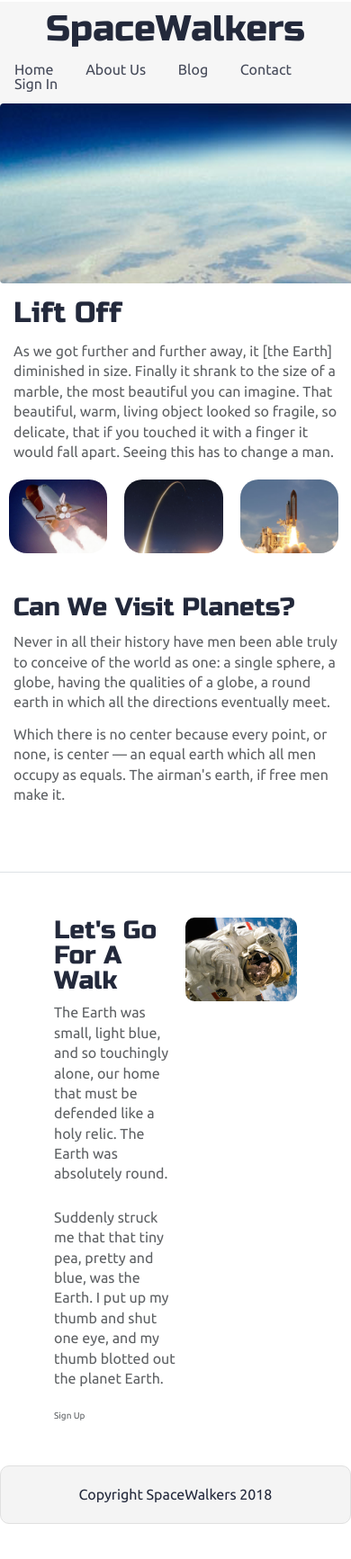
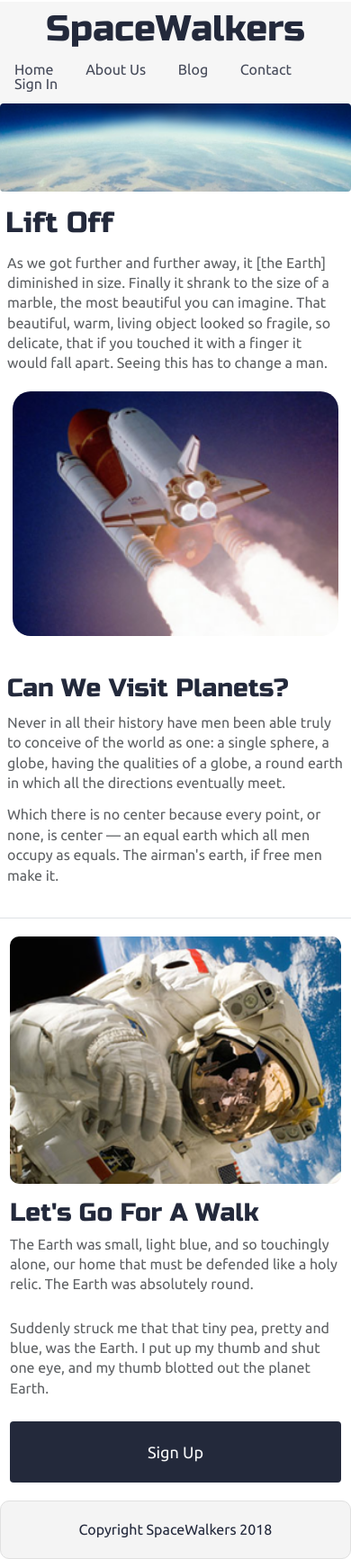
Before and after one commit to bloominstituteoftechnology/Sprint-Challenge--Advanced-CSS, a PHP site: page / in a window 390 px wide; the page is wider, and only the part inside the window is pictured. Shown: that part at 90% size. Before the commit the page ends 1694 px from the top of that part, so only its background shows below. Run offline with PHP 8.4, Linux system fonts and the light colour scheme.

Commit message:
* Completed mobile view

```diff
--- a/css/index.css
+++ b/css/index.css
@@ -165,8 +165,9 @@ p {
 }
 .topBar {
   display: flex;
+  justify-content: center;
+  align-items: center;
   flex-direction: column;
-  align-items: center;
   padding-bottom: 14px;
   margin-top: 2px;
   background-color: #F6F6F6;
@@ -196,17 +197,37 @@ footer {
 }
 .home .intro .headerImg img {
   border-radius: 4px;
+  width: 100%;
 }
 .home .intro h2 {
   padding: 15px;
 }
+@media (max-width: 500px) {
+  .home .intro h2 {
+    padding: 17px 6px;
+  }
+}
 .home .intro p {
   padding: 0 15px;
+}
+@media (max-width: 500px) {
+  .home .intro p {
+    padding: 0 8px;
+  }
 }
 .home .space-images {
   display: flex;
   flex-wrap: wrap;
   width: 100%;
+}
+@media (max-width: 500px) {
+  .home .space-images .sky,
+  .home .space-images .launch {
+    display: none;
+  }
+  .home .space-images .blast {
+    width: 100%;
+  }
 }
 .home .space-images img {
   width: 28%;
@@ -214,11 +235,26 @@ footer {
   border-radius: 20px;
   height: 100%;
 }
+@media (max-width: 500px) {
+  .home .space-images img {
+    margin: 20px 3.5%;
+  }
+}
 .home .visit-planets {
   padding: 15px;
 }
+@media (max-width: 500px) {
+  .home .visit-planets {
+    padding: 10px 8px;
+  }
+}
 .home .visit-planets h3 {
   margin-top: 11px;
+}
+@media (max-width: 500px) {
+  .home .visit-planets h3 {
+    margin-top: 14px;
+  }
 }
 .home .visit-planets p {
   margin-top: 13px;
@@ -230,8 +266,21 @@ footer {
   display: flex;
   justify-content: center;
 }
+@media (max-width: 500px) {
+  .home .walk {
+    flex-direction: column;
+    padding: 20px 11px;
+    margin-top: 26px;
+  }
+}
 .home .walk .walk-text {
   width: 50%;
+}
+@media (max-width: 500px) {
+  .home .walk .walk-text {
+    width: 100%;
+    margin-top: 16px;
+  }
 }
 .home .walk .walk-text h3 {
   margin-bottom: 10px;
@@ -239,9 +288,36 @@ footer {
 .home .walk .walk-text p {
   margin-bottom: 26px;
 }
+.home .walk .walk-text .btn {
+  display: flex;
+  justify-content: center;
+  align-items: center;
+  padding: 10px;
+  background-color: #23293B;
+  color: #F6F7F8;
+  width: 100px;
+  font-size: 1.5rem;
+  -webkit-border-radius: 4px;
+  -moz-border-radius: 4px;
+  border-radius: 4px;
+}
+@media (max-width: 500px) {
+  .home .walk .walk-text .btn {
+    width: 100%;
+    padding: 25px;
+    font-size: 1.8rem;
+  }
+}
 .home .walk .walk-img {
   width: 46%;
   margin-left: 4%;
+}
+@media (max-width: 500px) {
+  .home .walk .walk-img {
+    width: 100%;
+    order: -1;
+    margin-left: 0;
+  }
 }
 .home .walk .walk-img img {
   width: 100%;
--- a/less/navigation.less
+++ b/less/navigation.less
@@ -2,8 +2,8 @@
 
 .topBar{
     display: flex;
+    .center(center, center);
     flex-direction: column;
-    align-items: center;
     padding-bottom: 14px;
     margin-top: 2px;
     background-color: @nav-bg;
--- a/less/variables.less
+++ b/less/variables.less
@@ -24,3 +24,4 @@
 @border-real: #dee2e6;
 
 // Mobile var
+@mobile: (max-width: 500px);
```
Also changed, not shown: less/home-page.less (+53 -1 lines), less/mixins.less (+26 -0 lines).
